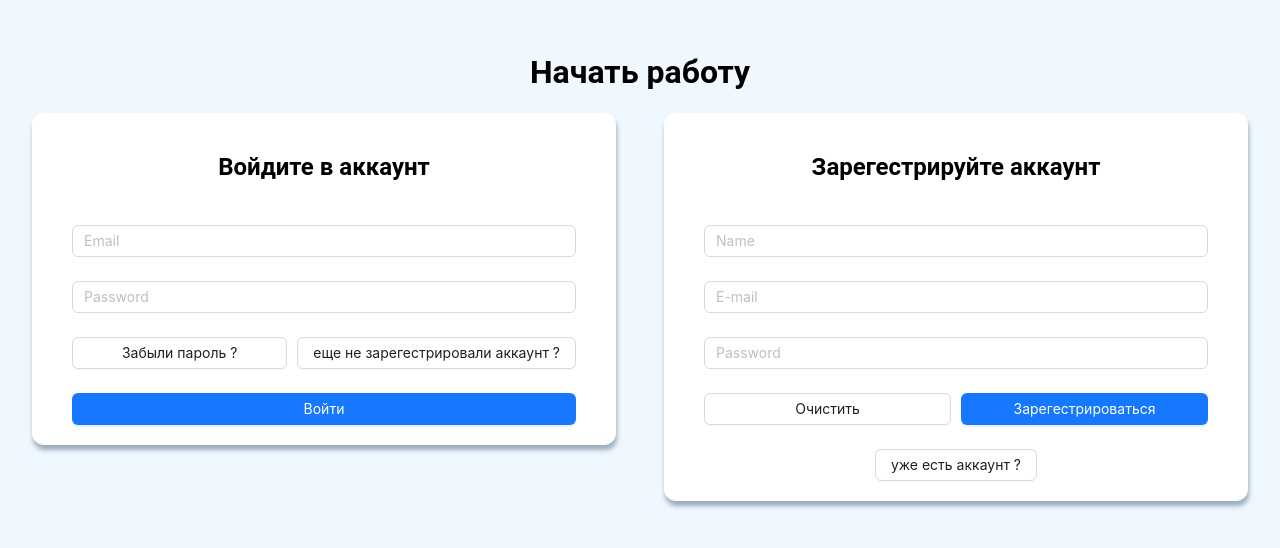
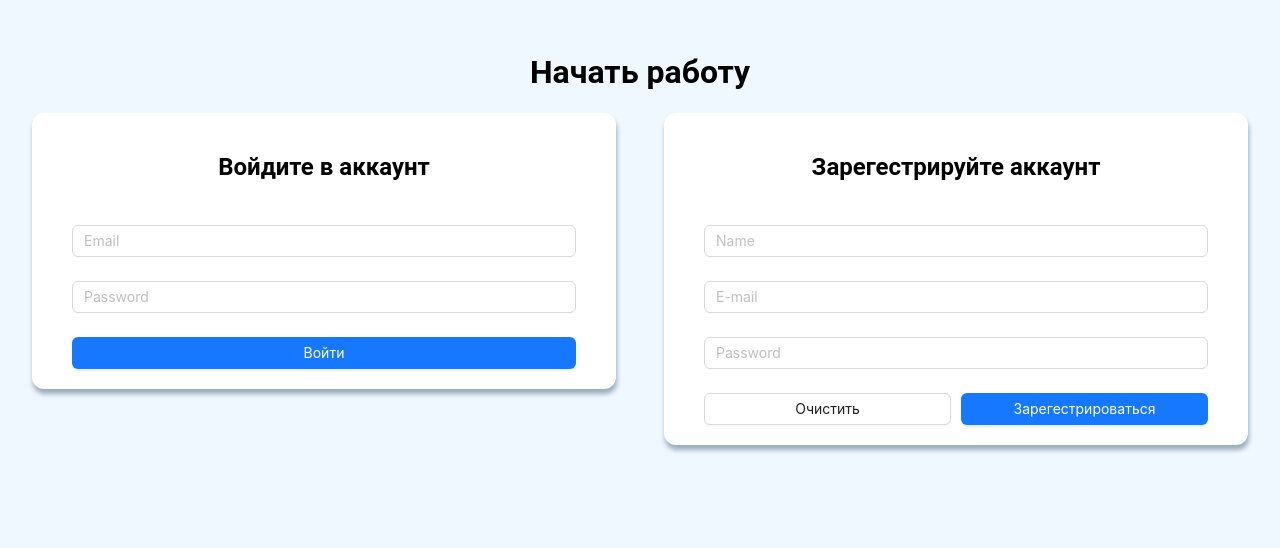
Before and after one commit to ImanArs/field_app, a React (Vite) app: page /login in a window 1280 px wide. Shown: the top 548 px of the page. Built offline with nearby package versions, Linux system fonts and the light colour scheme.

Commit message:
remove btns

```diff
--- a/src/components/SignInForm/index.tsx
+++ b/src/components/SignInForm/index.tsx
@@ -43,12 +43,9 @@
       <Input type="email" placeholder="Email" name='email' onChange={handleInputChange} required />
       <Input type="password" placeholder="Password" name='password' onChange={handleInputChange} required />
       <div className={cls.assets_btn}>
-        <Button>Забыли пароль ?</Button>
-        <Link to={'/login'}>
-          <Button>еще не зарегестрировали аккаунт ?</Button>
-        </Link>
+        <Button type="primary" onClick={submitData}>Войти</Button>
       </div>
-        <Button type="primary" onClick={submitData}>Войти</Button>
+
     </form>
   )
 }
--- a/src/components/signUp/index.tsx
+++ b/src/components/signUp/index.tsx
@@ -2,7 +2,7 @@
 import cls from './styles.module.scss'
 import { useState } from 'react';
 import axios from 'axios';
-import { Link, useNavigate } from 'react-router-dom';
+import { useNavigate } from 'react-router-dom';
 
 const SignUpForm = () => {
   const navigate = useNavigate()
@@ -39,12 +39,15 @@
       <Input type="text" name="email" placeholder="E-mail" value={fields.email} onChange={handleInputChange} required />
       <Input type="password" name="password" placeholder="Password" value={fields.password} onChange={handleInputChange} required />
       <div className={cls.assets_btn}>
-        <Button>Очистить</Button>
+        <Button onClick={() => setFields({
+          first_name: '',
+          email: '',
+          password: '',
+        })}>
+          Очистить
+        </Button>
         <Button type="primary" onClick={submitData}>Зарегестрироваться</Button>
       </div>
-      <Link to={'/login'}>
-        <Button>уже есть аккаунт ?</Button>
-      </Link>
     </form>
   )
 }
```
Also changed, not shown: 1 other file (tests, documents, lock files or other folders).
